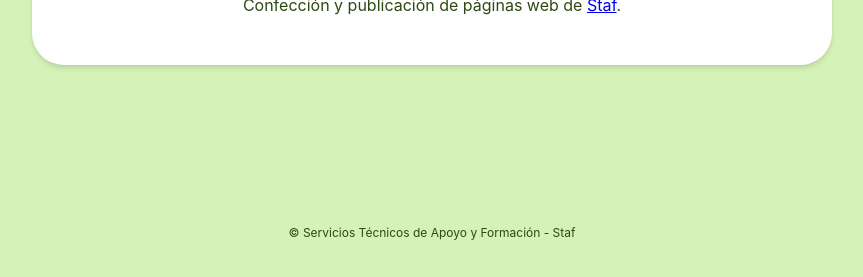
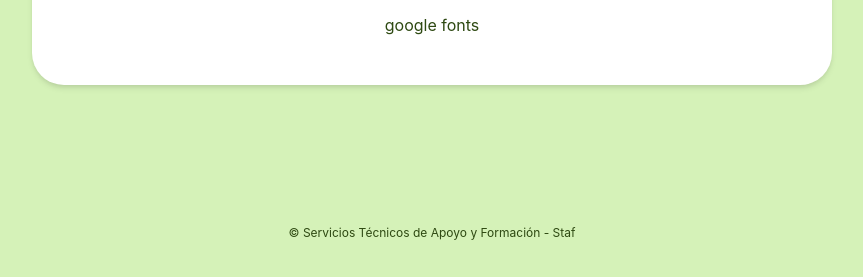
Before and after one commit to daviddm1980/portfolio, a website built with Parcel: page src/index.html in a window 1280 px wide. Shown: the part 523-800 px from the top of the page, without its empty margins (208-1071 px from the left). Built offline with nearby package versions, Linux system fonts and the light colour scheme.

Commit message:
Prueba commit

```diff
--- a/src/index.html
+++ b/src/index.html
@@ -17,6 +17,7 @@
       <p>
         Este template está creado para el módulo MF0952 del Certificado de Profesionalidad IFCD0110 - Confección y publicación de páginas web de <a href="https://staformacion.org">Staf</a>.
       </p>
+      <p>google fonts</p>
     </div>
     <include src="./views/footer.html"></include>
     <script type="module" src="./assets/scripts/main.js"></script><!-- do not remove this line! -->
```
